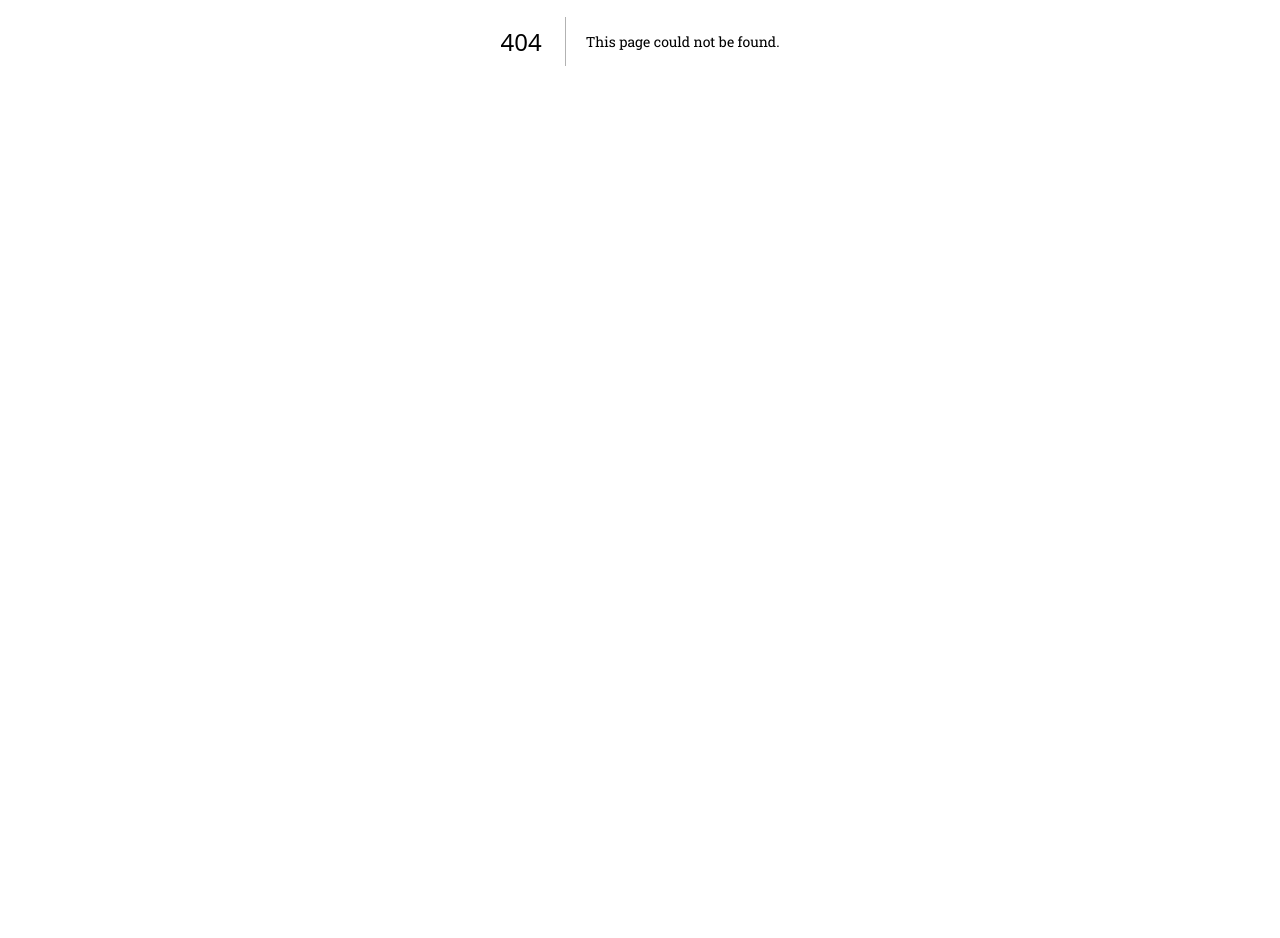
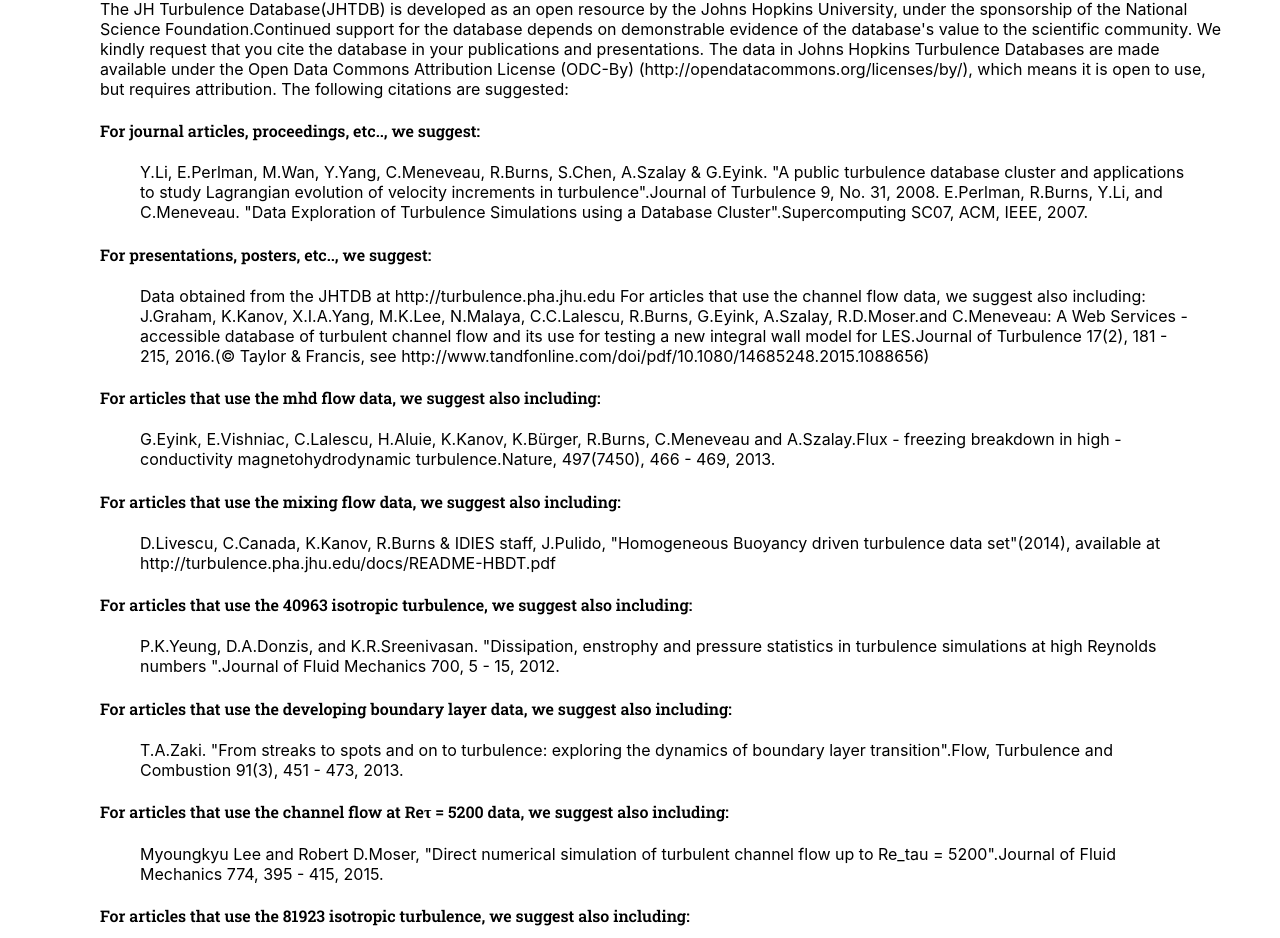
Before and after one commit to sciserver/turbulence-web, a Next.js app: page /documentation/citing in a window 1280 px wide. Before the commit this address had no page. Shown: the part 359-1297 px from the top of the page. Before the commit the page ends 800 px from the top, so only its background shows below. Built offline with nearby package versions, Linux system fonts and the light colour scheme.

Commit message:
Added Charles's comments: * Citing page * Changed order of Documentation page link list * Added list of publications to Publications page

```diff
--- /dev/null
+++ b/components/content/documentation/citing.tsx
@@ -0,0 +1,91 @@
+import { FC } from 'react';
+import { styled } from 'styled-components';
+
+
+const Styled = styled.div`
+
+`;
+
+export const Citing: FC = () => {
+  return (
+    <Styled>
+      <h2>Citing the database in your work</h2>
+
+      The JH Turbulence Database(JHTDB) is developed as an open resource by the Johns Hopkins University, under the sponsorship of the National Science Foundation.Continued support for the database depends on demonstrable evidence of the database's value to the scientific community. We kindly request that you cite the database in your publications and presentations. The data in Johns Hopkins Turbulence Databases are made available under the Open Data Commons Attribution License (ODC-By) (http://opendatacommons.org/licenses/by/), which means it is open to use, but requires attribution. The following citations are suggested:
+
+      <h4>For journal articles, proceedings, etc.., we suggest:</h4>
+      <blockquote>
+        Y.Li, E.Perlman, M.Wan, Y.Yang, C.Meneveau, R.Burns, S.Chen, A.Szalay & G.Eyink. "A public turbulence database cluster and applications to study Lagrangian evolution of velocity increments in turbulence".Journal of Turbulence 9, No. 31, 2008.
+
+        E.Perlman, R.Burns, Y.Li, and C.Meneveau. "Data Exploration of Turbulence Simulations using a Database Cluster".Supercomputing SC07, ACM, IEEE, 2007.
+      </blockquote>
+
+      <h4>For presentations, posters, etc.., we suggest:</h4>
+      <blockquote>
+        Data obtained from the JHTDB at http://turbulence.pha.jhu.edu
+        For articles that use the channel flow data, we suggest also including:
+
+        J.Graham, K.Kanov, X.I.A.Yang, M.K.Lee, N.Malaya, C.C.Lalescu, R.Burns, G.Eyink, A.Szalay, R.D.Moser.and C.Meneveau: A Web Services - accessible database of turbulent channel flow and its use for testing a new integral wall model for LES.Journal of Turbulence 17(2), 181 - 215, 2016.(© Taylor & Francis, see http://www.tandfonline.com/doi/pdf/10.1080/14685248.2015.1088656)
+      </blockquote>
+
+      <h4>For articles that use the mhd flow data, we suggest also including:</h4>
+
+      <blockquote>
+        G.Eyink, E.Vishniac, C.Lalescu, H.Aluie, K.Kanov, K.Bürger, R.Burns, C.Meneveau and A.Szalay.Flux - freezing breakdown in high - conductivity magnetohydrodynamic turbulence.Nature, 497(7450), 466 - 469, 2013.
+      </blockquote>
+
+      <h4>For articles that use the mixing flow data, we suggest also including:</h4>
+      <blockquote>
+        D.Livescu, C.Canada, K.Kanov, R.Burns & IDIES staff, J.Pulido, "Homogeneous Buoyancy driven turbulence data set"(2014), available at http://turbulence.pha.jhu.edu/docs/README-HBDT.pdf
+      </blockquote>
+
+      <h4>For articles that use the 40963 isotropic turbulence, we suggest also including:</h4>
+      <blockquote>
+        P.K.Yeung, D.A.Donzis, and K.R.Sreenivasan. "Dissipation, enstrophy and pressure statistics in turbulence simulations at high Reynolds numbers ".Journal of Fluid Mechanics 700, 5 - 15, 2012.
+      </blockquote>
+
+      <h4>For articles that use the developing boundary layer data, we suggest also including:</h4>
+      <blockquote>
+        T.A.Zaki. "From streaks to spots and on to turbulence: exploring the dynamics of boundary layer transition".Flow, Turbulence and Combustion 91(3), 451 - 473, 2013.
+      </blockquote>
+
+      <h4>For articles that use the channel flow at Reτ = 5200 data, we suggest also including:</h4>
+      <blockquote>
+        Myoungkyu Lee and Robert D.Moser, "Direct numerical simulation of turbulent channel flow up to Re_tau = 5200".Journal of Fluid Mechanics 774, 395 - 415, 2015.
+      </blockquote>
+
+      <h4>For articles that use the 81923 isotropic turbulence, we suggest also including:</h4>
+      <blockquote>
+        For snapshots 0 - 4: P.K.Yeung, X.M.Zhai, and K.R.Sreenivasan. "Extreme events in computational turbulence".Proceedings of the National Academy of Sciences 112, 12633 - 12638, 2015.
+
+        For snapshots 5: P.K.Yeung, K.R.Sreenivasan, and S.B.Pope. "Effects of finite spatial and temporal resolution on extreme events in direct numerical simulations of incompressible isotropic turbulence".Physical Review Fluids 3, 064603, 2018.
+      </blockquote>
+
+      <h4>For articles that use the Lagrangian tracking GetPosition function, we suggest also including:</h4>
+      <blockquote>
+        H.Yu, K.Kanov, E.Perlman, J.Graham, E.Frederix, R.Burns, A.Szalay, G.Eyink, and C.Meneveau. "Studying Lagrangian dynamics of turbulence using on-demand fluid particle tracking in a public turbulence database".Journal of Turbulence 13, No. 12, 2012.
+      </blockquote>
+
+      <h4>In addition to the published papers mentioned above, each dataset has a specific DOI:</h4>
+      <blockquote>
+        Forced Isotropic Turbulence Dataset(Extended): https://doi.org/10.7281/T1KK98XB
+
+        Forced MHD Turbulence Dataset: https://doi.org/10.7281/T1930RBS
+
+        Homogeneous Buoyancy Driven Turbulence Dataset: https://doi.org/10.7281/T1VX0DPC
+
+        Turbulent Channel Flow: https://doi.org/10.7281/T10K26QW
+
+        Forced Isotropic Turbulence Dataset on 40963 Grid: https://doi.org/10.7281/T1DN4363
+
+        Rotating Stratified Turbulence Dataset on 40963 Grid: https://doi.org/10.7281/T1J964JJ
+
+        Developing Boundary Layer Dataset: https://doi.org/10.7281/T17S7KX8
+
+        Turbulent Channel Flow at Reτ = 5200: https://doi.org/10.7281/T1PV6HJV
+
+        Forced Isotropic Turbulence Dataset on 81923 Grid: TDB
+      </blockquote>
+    </Styled>
+  );
+}
--- /dev/null
+++ b/pages/documentation/citing.tsx
@@ -0,0 +1,11 @@
+import { Layout } from "../../components/common/layout";
+import { Citing } from "../../components/content/documentation/citing";
+
+// TODO: imp loading animation here
+export default function CitingPage() {
+  return <>
+    <Layout>
+      <Citing />
+    </Layout>
+  </>;
+};
```
Also changed, not shown: components/content/documentation/index.tsx (+8 -8 lines).
